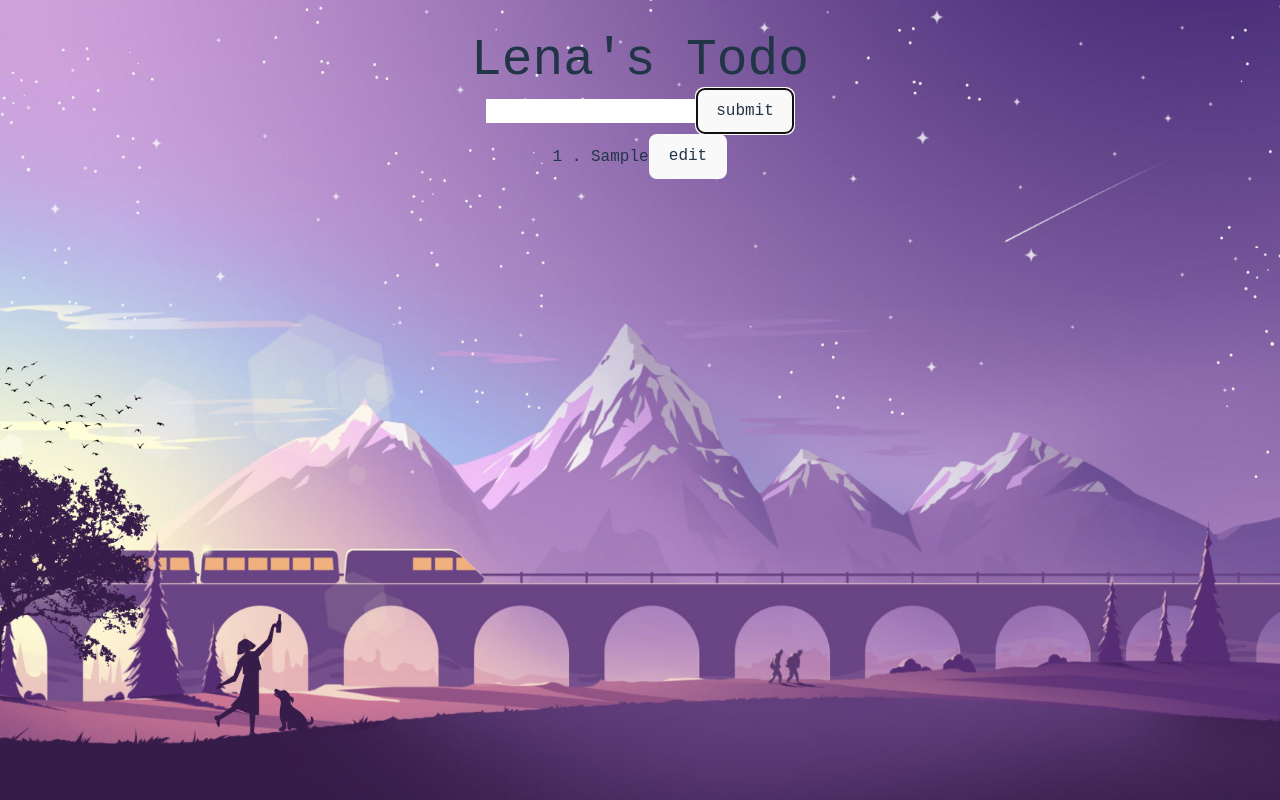
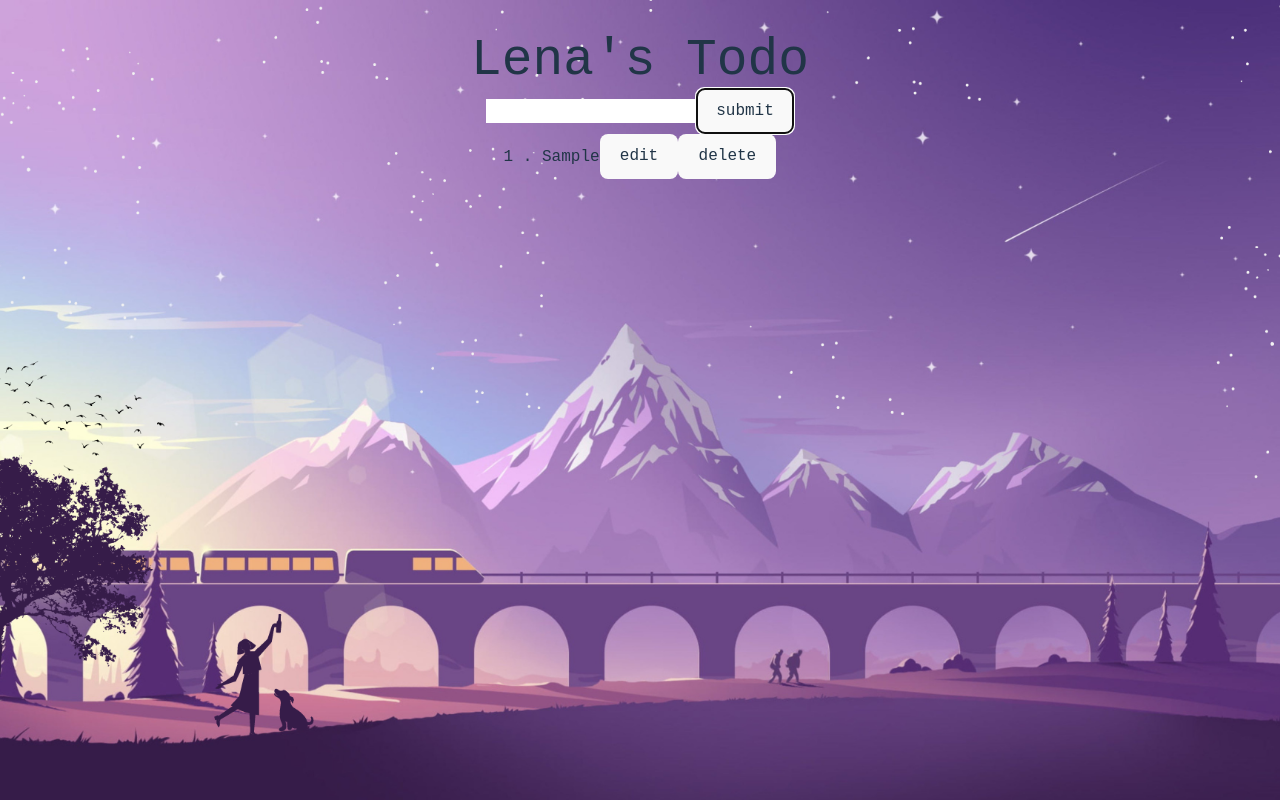
Before and after one commit to lenayoo/notion-todo, a React (Vite) app: page / in a window 1280 px wide. Both pictures are taken after typing "Sample" into the empty fields and a click on the button "submit". Built offline with nearby package versions, Linux system fonts and the light colour scheme.

Commit message:
add delete function

```diff
--- a/src/App.tsx
+++ b/src/App.tsx
@@ -51,6 +51,13 @@ const App = () => {
     setEditTodo({ id: undefined, oneTodo: "" });
   };
 
+  const deleteHandler = (id: Todo["id"]) => {
+    console.log("delete clicked");
+    const remainList = list.filter((item) => item.id !== id);
+    console.log({ remainList });
+    setList(remainList);
+  };
+
   return (
     <div className="flex justify-center items-center flex-col">
       <div className="header">
@@ -66,6 +73,7 @@ const App = () => {
           />
           <button type="submit">submit</button>
         </form>
+
         <ul className="text-left pl-[20px] pt-4 text-lg">
           {list.map((todo, index) =>
             isEditing === todo.id ? (
@@ -88,6 +96,13 @@ const App = () => {
                 >
                   edit
                 </button>
+                <button
+                  type="submit"
+                  className=""
+                  onClick={() => deleteHandler(todo.id)}
+                >
+                  delete
+                </button>
               </li>
             )
           )}
```
